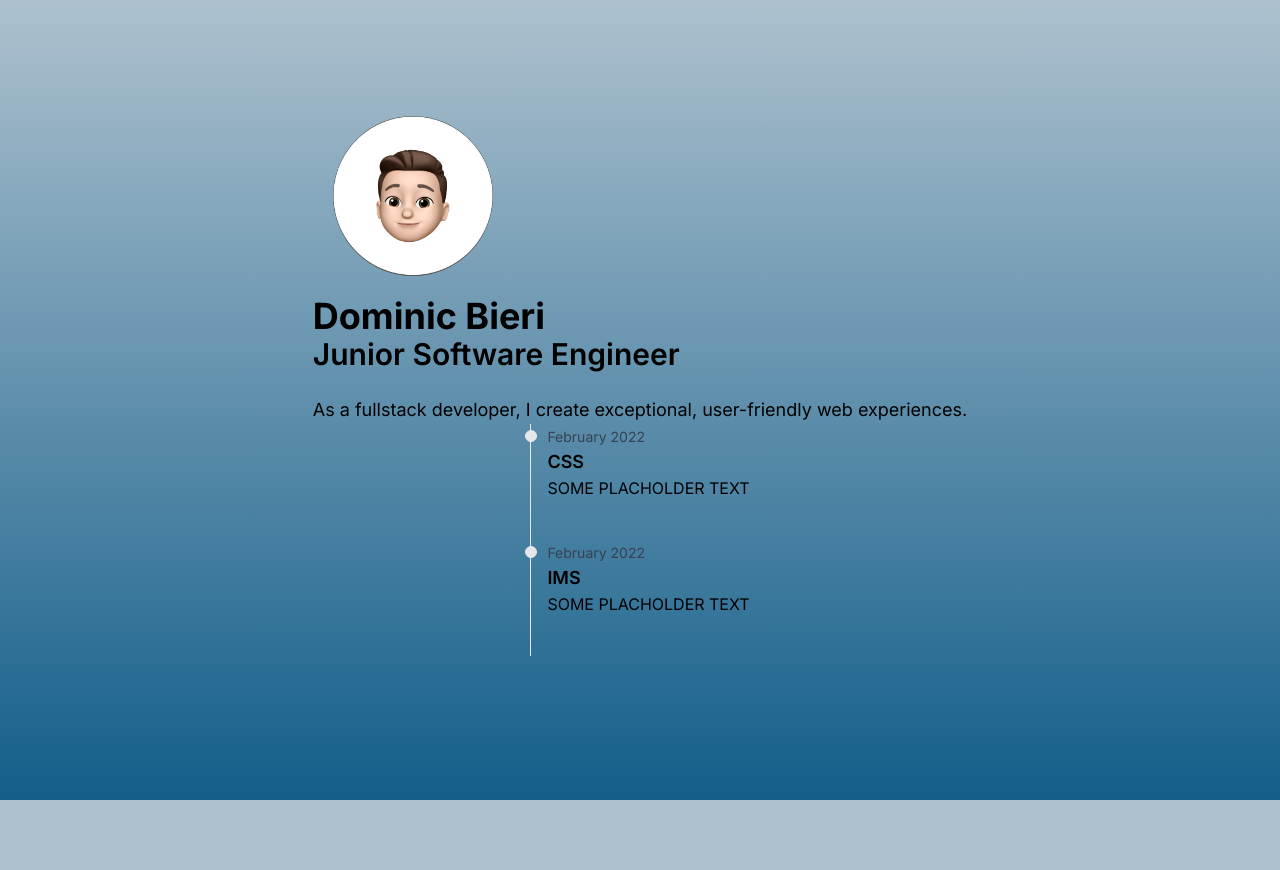
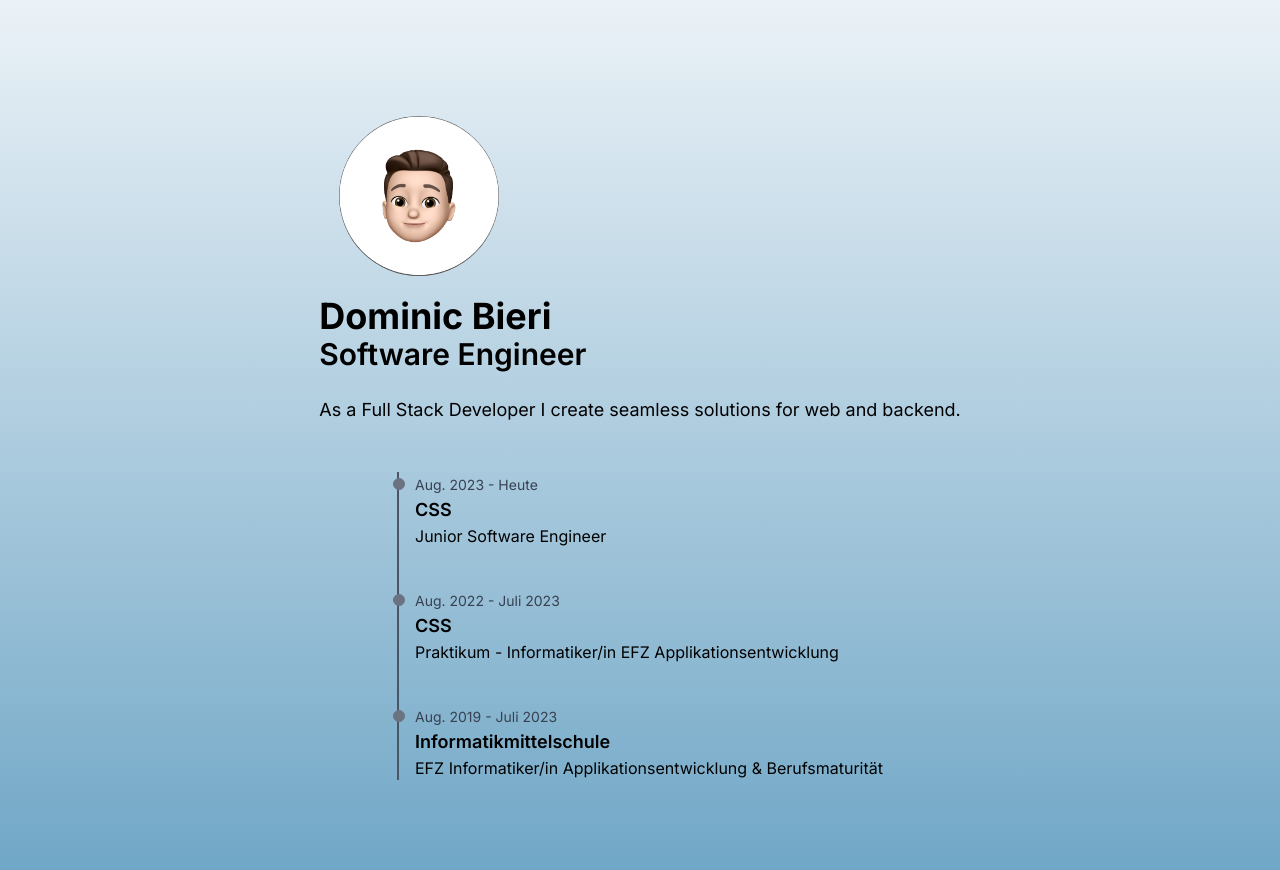
Before and after one commit to dominic-bieri/dominic-bieri-website, a Next.js app: page / in a window 1280 px wide. Shown: the top 870 px of the page. Before the commit the page ends 800 px from the top, so only its background shows below. Built offline with nearby package versions, Linux system fonts and the light colour scheme.

Commit message:
delete placeholder text with correct texts & small styling improvments

```diff
--- a/src/app/globals.css
+++ b/src/app/globals.css
@@ -4,8 +4,8 @@
 
 :root {
   --foreground-rgb: 0, 0, 0;
-  --background-start-rgb: 173, 193, 206;
-  --background-end-rgb: 18, 94, 138;
+  --background-start-rgb: 235, 242, 247;
+  --background-end-rgb: 106, 163, 196;
 }
 
 @media (prefers-color-scheme: dark) {
--- a/src/components/DescriptionComponent.tsx
+++ b/src/components/DescriptionComponent.tsx
@@ -13,9 +13,9 @@ export default function DescriptionComponent() {
         />
       </div>
       <h2 className="text-4xl font-bold">Dominic Bieri</h2>
-      <h3 className="text-3xl font-semibold">Junior Software Engineer</h3>
+      <h3 className="text-3xl font-semibold">Software Engineer</h3>
       <p className="mt-6 w-auto text-lg">
-        As a fullstack developer, I create exceptional, user-friendly web experiences.
+        As a Full Stack Developer I create seamless solutions for web and backend.
       </p>
     </div>
   );
--- a/src/components/TimelineComonent.tsx
+++ b/src/components/TimelineComonent.tsx
@@ -1,32 +1,42 @@
 const jobs = [
   {
     title: "CSS",
-    date: "February 2022",
-    description: "SOME PLACHOLDER TEXT",
+    date: "Aug. 2023 - Heute",
+    description: "Junior Software Engineer",
   },
   {
-    title: "IMS",
-    date: "February 2022",
-    description: "SOME PLACHOLDER TEXT",
+    title: "CSS",
+    date: "Aug. 2022 - Juli 2023",
+    description: "Praktikum - Informatiker/in EFZ Applikationsentwicklung",
+  },
+  {
+    title: "Informatikmittelschule",
+    date: "Aug. 2019 - Juli 2023",
+    description:
+      "EFZ Informatiker/in Applikationsentwicklung & Berufsmaturität",
   },
 ];
 
 export default function TimelineComponent() {
   return (
-    <ol className="relative border-s border-gray-200 dark:border-gray-400">
+    <div className="mt-12">
+      <ol className="relative border-s-2 border-gray-600 dark:border-gray-400">
         {jobs.map((job) => (
           <li className="mb-10 ms-4" key={job.title}>
-          <div className="absolute w-3 h-3 rounded-full mt-1.5 -start-1.5 border  border-gray-200 bg-gray-200 dark:border-gray-400 dark:bg-gray-400" />
+            <div className="absolute w-3 h-3 rounded-full mt-1.5 -start-1.5 border  border-gray-500 bg-gray-500 dark:border-gray-400 dark:bg-gray-400" />
 
             <time className="mb-1 text-sm font-normal leading-none text-gray-700 dark:text-gray-400">
               {job.date}
             </time>
 
-          <h3 className="text-lg font-semibold dark:text-white">{job.title}</h3>
+            <h3 className="text-lg font-semibold dark:text-white">
+              {job.title}
+            </h3>
 
-          <p className="mb-4 text-base font-normal">{job.description}</p>
+            <p className="mb-4 text-base font-normal ">{job.description}</p>
           </li>
         ))}
       </ol>
+    </div>
   );
 }
```
Lines whose indentation alone changed are shown as unchanged.
